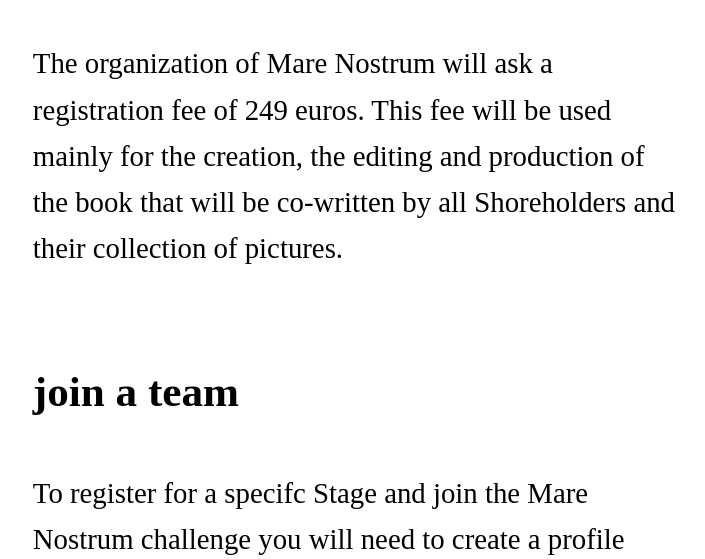
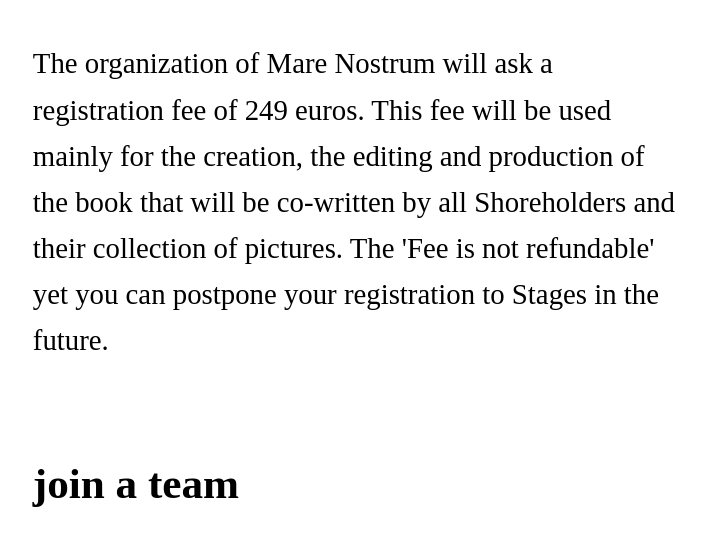
Before and after one commit to delbeke/runthemarenostrum-website, a website: page src/rules.html in a window 1280 px wide. Shown: the part 734-1293 px from the top of the page, without its empty margins (285-990 px from the left). Drawn offline with nearby package versions, Linux system fonts and the light colour scheme; files that its build step writes are made by us from their sources.

Commit message:
aanpassing tekst

```diff
--- a/src/rules.html
+++ b/src/rules.html
@@ -25,7 +25,7 @@
         <h2>Fee</h2>
         <p>The organization of Mare Nostrum will ask a registration fee of 249 euros. This fee will be used mainly
           for the creation, the editing and production of the book that will be co-written by all Shoreholders and their
-          collection of pictures.
+          collection of pictures. The 'Fee is not refundable' yet you can postpone your registration to Stages in the future.
         </p>
         <h2>Join a team</h2>
         <p>To register for a specifc Stage and join the Mare Nostrum challenge you will need to create a profile first. If you
```
